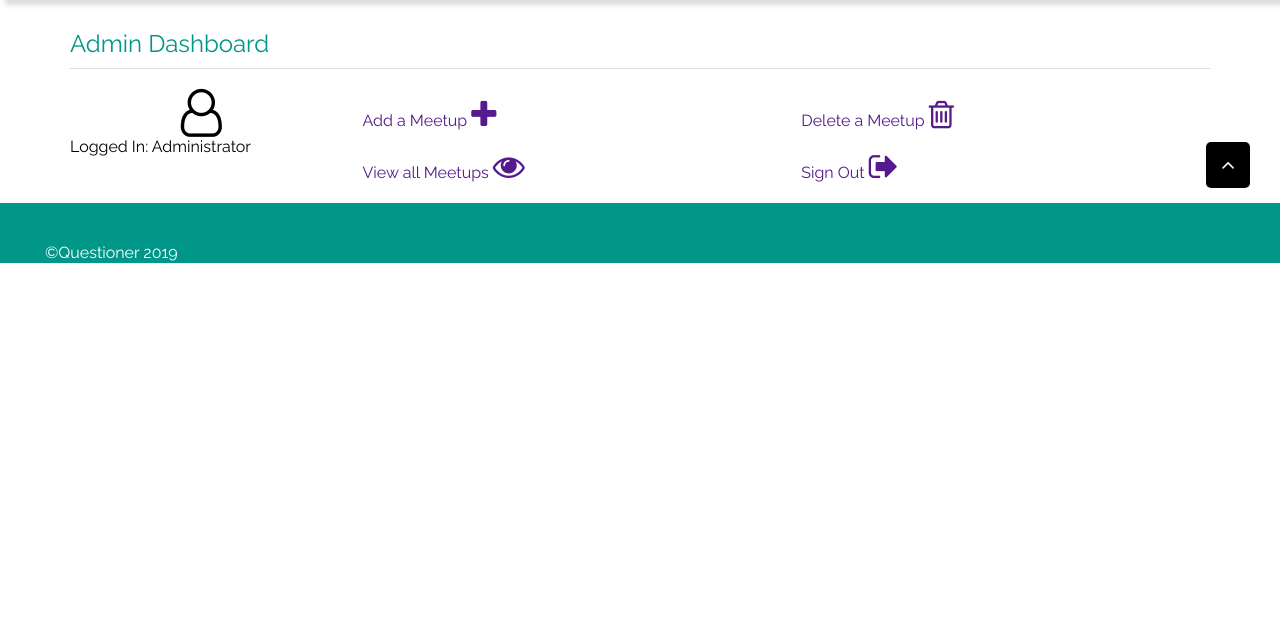
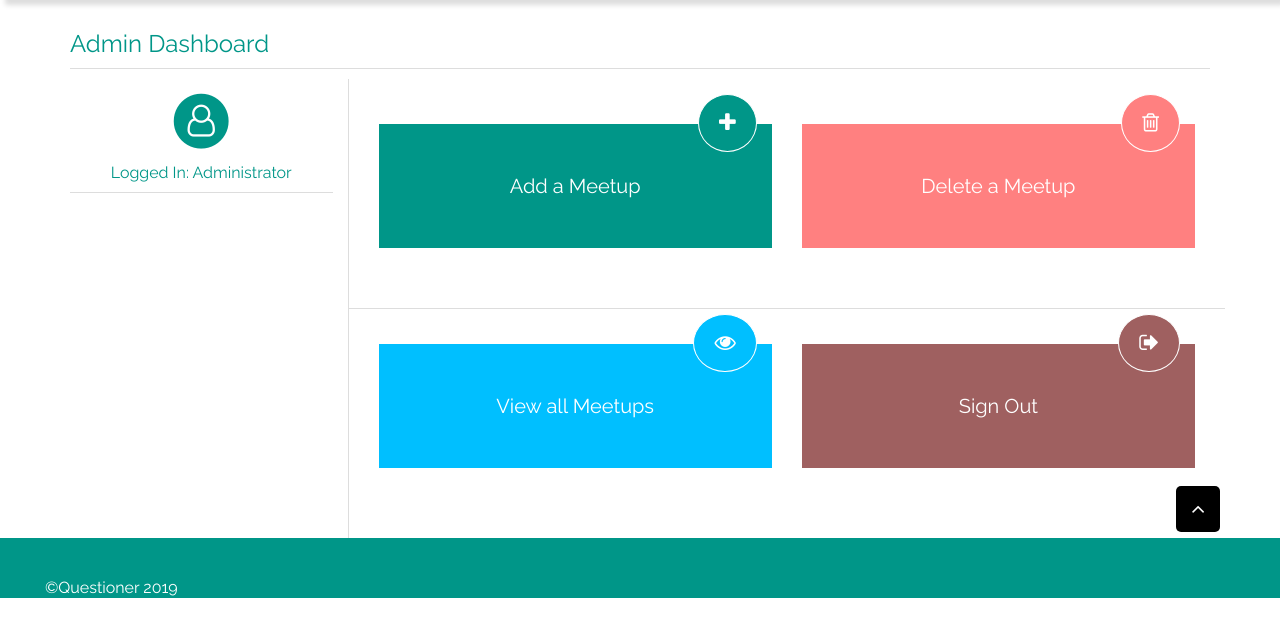
Before and after one commit to Felix45/Questioner, a Python web app: template UI/templates/admindash.html in a window 1280 px wide. Shown: the part 71-708 px from the top of the page. Run offline with Jinja, Linux system fonts and the light colour scheme; the template is opened without the code that fills it, so the values that code supplies are empty.

Commit message:
[finishes #162980926] finished admin dashboard page after styling it

```diff
--- a/UI/static/styles/style.css
+++ b/UI/static/styles/style.css
@@ -44,6 +44,7 @@ a{
 }
 div[class*='column-']{
 	float:left;
+	position: relative;
 	padding: 10px 15px;
 }
 
@@ -69,6 +70,25 @@ div[class*='column-']{
 .center-text{
 		text-align: center;
 }
+.success{
+		background-color: #009688;
+}
+.danger{
+		background-color: #ff8080;
+}
+.info{
+		background-color: #00bfff;
+}
+.warning{
+		background-color: #9f6060;
+}
+.divider{
+		border-bottom:1px solid #ddd;
+}
+.block{
+	display: block;
+}
+
 .input{
 		border: 1px solid #ddd;
 		padding: 10px;
@@ -195,6 +215,38 @@ main form fieldset{
 main form fieldset legend{
 	margin-left: 20px;
 }
+main .dashboard{
+	border-left:1px solid #ddd;
+}
+main .profile{
+	color: #009688;
+}
+main .profile .fa-stack{
+	color: #009688;
+}
+main .admin{
+	margin: 25px 0 50px;
+}
+main .admin-action{
+	width: 100%;
+	margin:auto;
+	color: #fff;
+	/*background-color: #ddd;*/
+}
+main .admin-action a{
+	color: #fff;
+	padding: 50px 20px;
+}
+main .admin-action-type{
+	 padding: 20px;
+    border-radius: 50%;
+    color: #fff;
+    position: absolute;
+    top: -20px;
+    right: 30px;
+    border:1px solid #fff;
+}
+
 .drawer-menu{
 	width: 100%;
 	height: 100%;
@@ -325,6 +377,9 @@ footer #scroll-top{
 		main form{
 			width: 60%;
 		}
+		main .admin-action a{
+			font-size: 20px;
+		}
 }
 
 /*columns and styles for medium devices */
@@ -383,6 +438,9 @@ footer #scroll-top{
 
 		main form{
 			width: 50%;
+		}
+		main .admin-action a{
+			font-size: 20px;
 		}
 
 }
@@ -445,4 +503,7 @@ footer #scroll-top{
 		main form{
 			width: 50%;
 		}
+		main .admin-action a{
+			font-size: 20px;
+		}
 }
--- a/UI/templates/admindash.html
+++ b/UI/templates/admindash.html
@@ -57,42 +57,59 @@
 
 			<div class="row">
 				<div class="column-lg-3 column-md-3 column-sm-3 column-xs-12">
-					<div>
+					<div class="profile">
 					   <div class="center-text">
-								<span class="fa fa-user-o fa-3x"></span>
+								<a href="" title="Questioner">
+									<span class="fa-stack fa-2x">
+										<i class="fa fa-circle fa-stack-2x"></i>
+										<i class="fa fa-user-o fa-stack-1x fa-inverse"></i>
+									</span>
+							   </a>
+							   <div class="row">
+							   	<div class="column-lg-12 column-md-12 column-sm-12 column-xs-12">
+							   		Logged In: <span>Administrator</span>
+							   	</div>
+							   </div>
 					   </div>
-						<div>Logged In: <span>Administrator</span> </div>
+						<div class="divider"></div>
 					</div>
 
 				</div>
 
-				<div class="column-lg-9 column-md-9 column-sm-9 column-xs-12">
-					<div class="row">
+				<div class="dashboard column-lg-9 column-md-9 column-sm-9 column-xs-12">
+					<div class="row admin">
 						<div class="column-lg-6 column-md-6 column-sm-6 column-xs-6">
-							<div class="admin-action">
-									<a href="">Add a Meetup <span class="fa fa-plus fa-2x"></span></a>
+							<div class="center-text success admin-action">
+									<a href="" class="block">Add a Meetup </a>
 							</div>
+							<span class="fa fa-plus fa-lg success admin-action-type"></span>
 						</div>
 
 						<div class="column-lg-6 column-md-6 column-sm-6 column-xs-6">
-							<div class="admin-action">
-									<a href="">Delete a Meetup <span class="fa fa-trash-o fa-2x"></span></a>
+							<div class="center-text danger admin-action">
+									<a href="" class="block">Delete a Meetup </a>
 							</div>
+							<span class="fa fa-trash-o fa-lg danger admin-action-type"></span>
 						</div>
 
 					</div>
+					<div class="row">
+						<div class="divider"></div>
+					</div>
 
-					<div class="row">
+					<div class="row admin">
 						<div class="column-lg-6 column-md-6 column-sm-6 column-xs-6">
-							<div class="admin-action">
-									<a href="">View all Meetups <span class="fa fa-eye fa-2x"></span></a>
+							<div class="center-text info admin-action">
+									<a href="" class="block">View all Meetups </a>
 							</div>
+							<span class="fa fa-eye fa-lg info admin-action-type"></span>
 						</div>
 
 						<div class="column-lg-6 column-md-6 column-sm-6 column-xs-6">
-							<div class="admin-action">
-									<a href="">Sign Out <span class="fa fa-sign-out fa-2x"></span></a>
+							<div class="center-text warning admin-action">
+									<a href="" class="block">Sign Out </a>
 							</div>
+							<span class="fa fa-sign-out fa-lg warning admin-action-type"></span>
 						</div>
 
 					</div>
--- a/UI/templates/index.html
+++ b/UI/templates/index.html
@@ -118,7 +118,6 @@
 					</div>
 				</div>
 
-				<div class="divider"></div>
 
 				<div class="column-lg-3 column-md-3 column-sm-4 column-xs-6">
 					<div class="cards">
```
